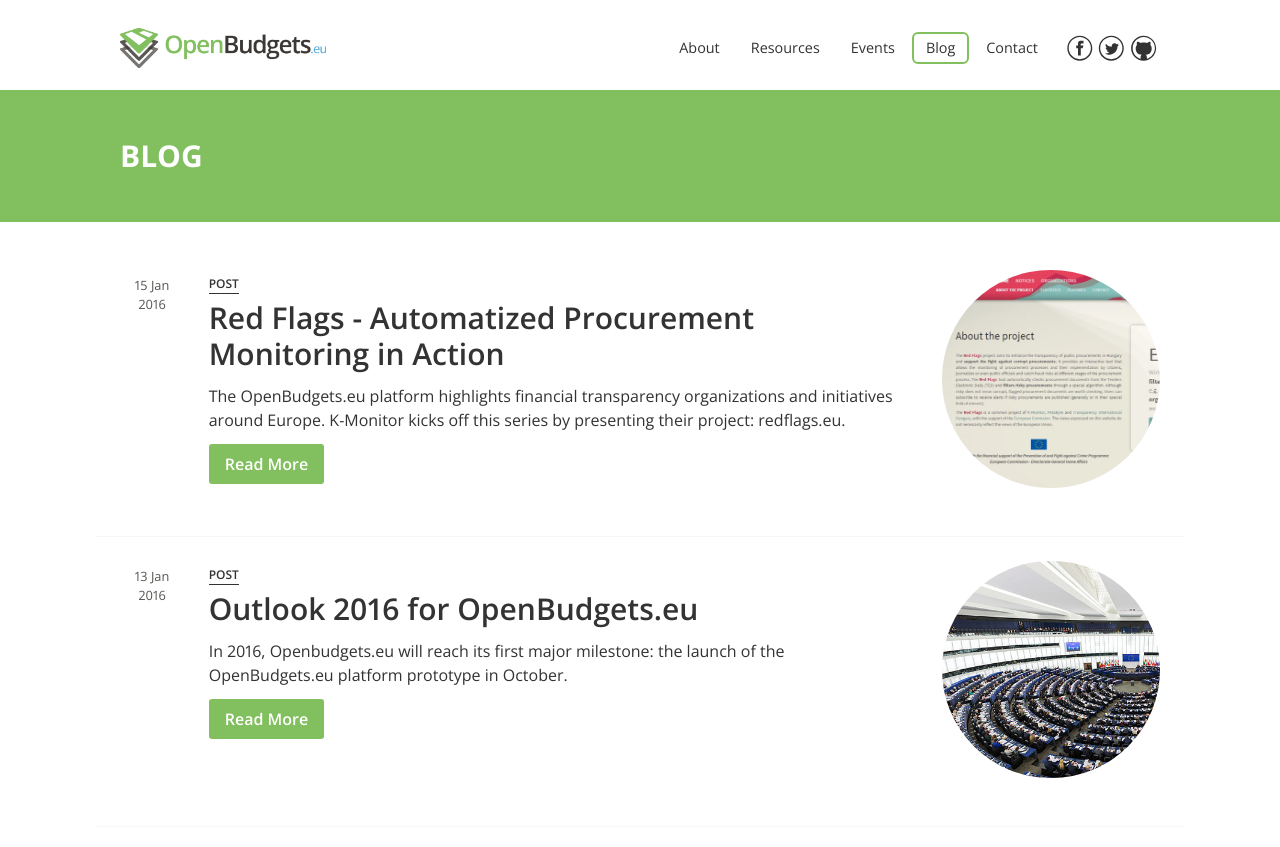
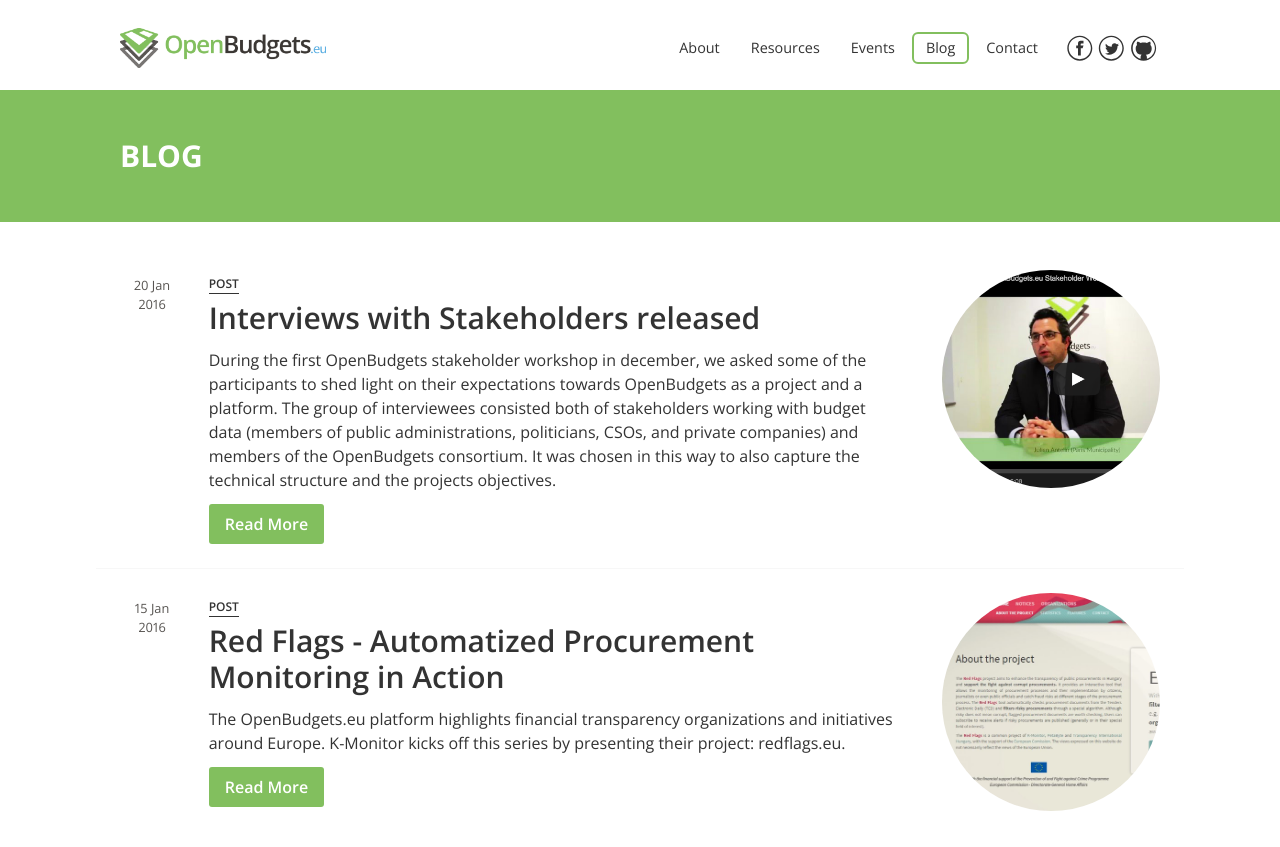
Before and after one commit to openbudgets/openbudgets.github.io, a Jekyll site: the page built from blog/index.html, in a window 1280 px wide and 900 px high, cut to the strip 0-847 px from the top of the window. Built offline with Jekyll 4.4.1, drawn with Linux system fonts in a browser that asks for light colours; nearby versions of some CDN libraries; the list of posts is cut into pages by our own code; some of the changed text lies outside the part shown.

Commit message:
added blog entry for interview recordings

```diff
--- /dev/null
+++ b/_posts/2016-01-20-interviews-stakeholder-workshop.md
@@ -0,0 +1,61 @@
+---
+layout: post
+title:  "Interviews with Stakeholders released"
+date:   2016-01-20
+categories: post
+image: ../assets/posts/2016-01/interviewscreenshot.png
+---
+
+During the first OpenBudgets stakeholder workshop in december, we asked some of the participants to shed light on their expectations towards OpenBudgets as a project and a platform. The group of interviewees consisted both of stakeholders working with budget data (members of public administrations, politicians, CSOs, and private companies) and members of the OpenBudgets consortium. It was chosen in this way to also capture the technical structure and the projects objectives.
+
+*Disclaimer: all videos have been edited for length and clarity.*
+
+You can view the results in a summarized form here:
+
+<iframe  title="Interviews - OpenBudgets.eu Stakeholder Workshop 2015" width="480" height="390" src="https://www.youtube.com/v/dJtx97kORFU?html5=1" frameborder="0" allowfullscreen></iframe>
+
+Find the individual parts below.
+
+<iframe  title="Sören Auer (OpenBudgets) - OpenBudgets.eu Stakeholder Workshop 2015" width="480" height="390" src="https://www.youtube.com/v/6VeS3EgNcOs?html5=1" frameborder="0" allowfullscreen></iframe>
+
+Sören Auer (OpenBudgets)
+
+
+<iframe  title="Aline Pennisi (Open Coesione) - OpenBudgets.eu Stakeholder Workshop 2015" width="480" height="390" src="https://www.youtube.com/v/iB6ietzxr4w?html5=1" frameborder="0" allowfullscreen></iframe>
+
+Aline Pennisi (Open Coesione, Italian Ministry of Economy and Finance)
+
+
+<iframe  title="Julien Antelin - (Paris Municipality) OpenBudgets.eu Stakeholder Workshop 2015" width="480" height="390" src="https://www.youtube.com/v/sAdCdpM32Ps?html5=1" frameborder="0" allowfullscreen></iframe>
+
+Julien Antelin - (Paris Municipality)
+
+
+<iframe  title="Jakub Klimek - (OpenBudgets) OpenBudgets.eu Stakeholder Workshop 2015" width="480" height="390" src="https://www.youtube.com/v/SGsF7bYzyTY?html5=1" frameborder="0" allowfullscreen></iframe>
+
+Jakub Klimek - (OpenBudgets)
+
+
+<iframe  title="Lejla Sadiku (UNDP) - OpenBudgets.eu Stakeholder Workshop 2015" width="480" height="390" src="https://www.youtube.com/v/T2YCHqZ7A0A?html5=1" frameborder="0" allowfullscreen></iframe>
+
+Lejla Sadiku (UNDP)
+
+
+<iframe  title="Alina Calistru - (Funky Citizens Romania) OpenBudgets.eu Stakeholder Workshop 2015" width="480" height="390" src="https://www.youtube.com/v/iAo3mz-Mbe0?html5=1" frameborder="0" allowfullscreen></iframe>
+
+Alina Calistru - (Funky Citizens Romania)
+
+
+<iframe  width="480" height="390" src="https://www.youtube.com/v/w1SVc-mwLsM?html5=1" frameborder="0" allowfullscreen></iframe>
+
+Marek Liska (PosAm)
+
+
+<iframe  title="Nicolas Kayser-Bril (OpenBudgets) - OpenBudgets.eu Stakeholder Workshop 2015" width="480" height="390" src="https://www.youtube.com/v/1IzqKovMydk?html5=1" frameborder="0" allowfullscreen></iframe>
+
+Nicolas Kayser-Bril (OpenBudgets)
+
+
+<iframe  title="Jose Subero - (Open Data Project) OpenBudgets.eu Stakeholder Workshop 2015" width="480" height="390" src="https://www.youtube.com/v/bSmJrO_eaOg?html5=1" frameborder="0" allowfullscreen></iframe>
+
+Jose Subero - (Open Data Project)
```
Also changed, not shown: _posts/2016-01-15-red-flags.md (+1 -1 lines), assets/posts/2016-01/interviewscreenshot.png (added).
